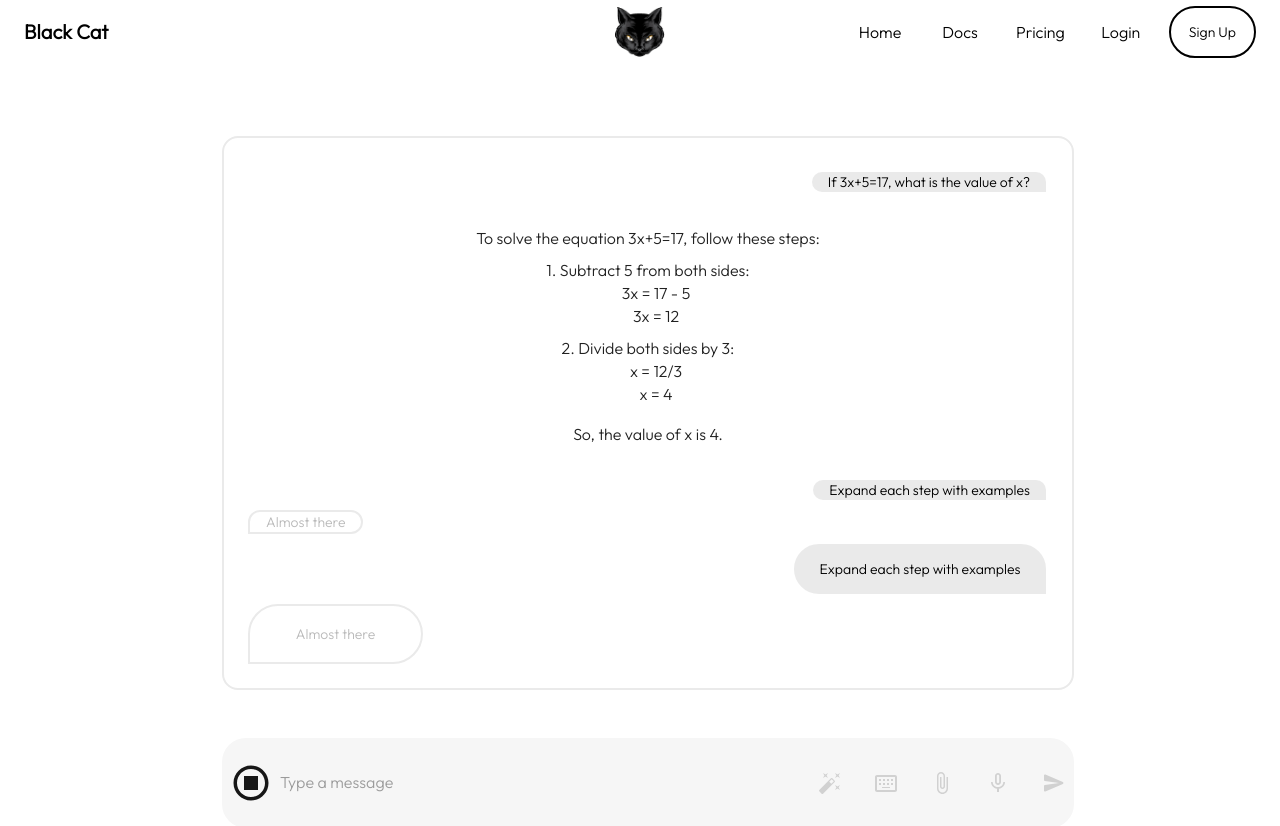
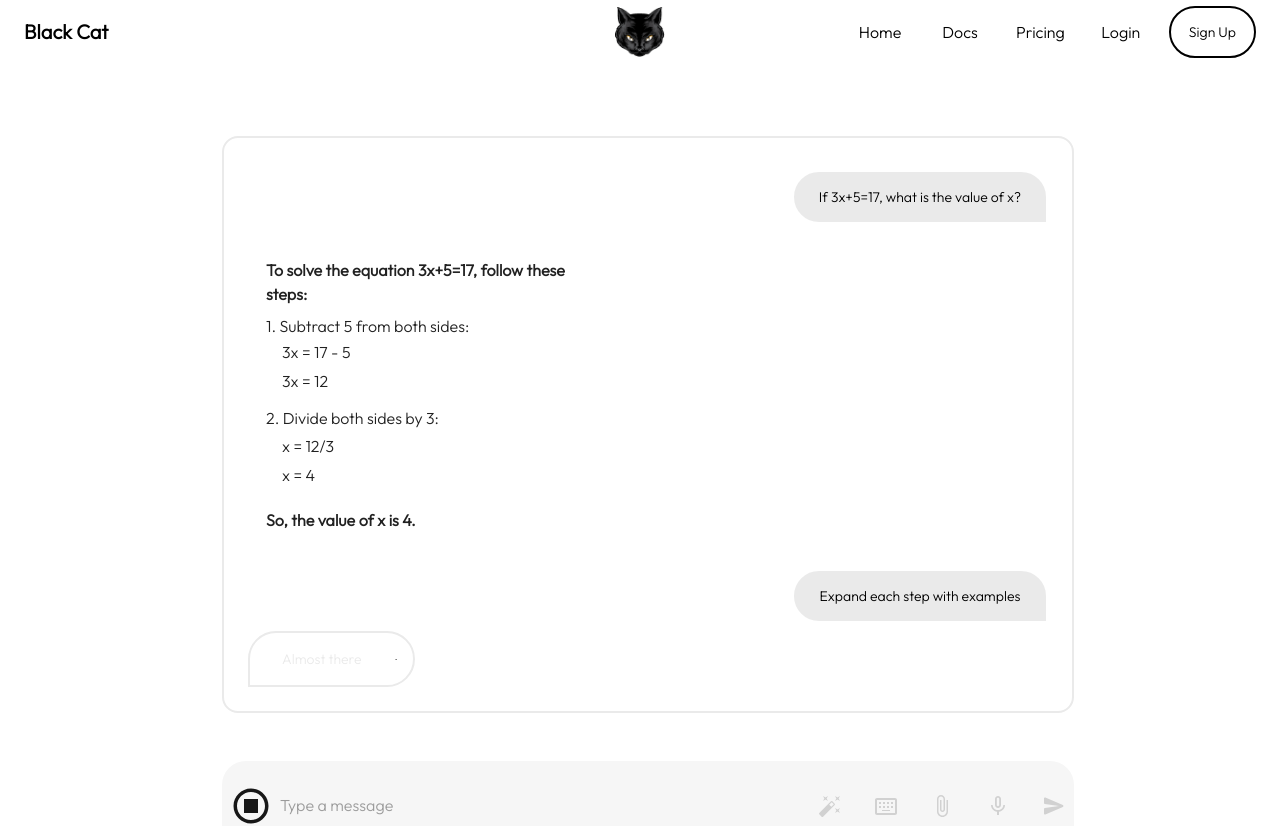
Before and after one commit to sithmiH/Black_Cat_AI_Chatbot, a React (Create React App) app in the folder frontend/: page /chat in a window 1280 px wide. Shown: the top 826 px of the page. Built offline with nearby package versions, Linux system fonts and the light colour scheme; some icons are missing.

Commit message:
complete chat screen

```diff
--- a/frontend/src/pages/ChatScreen.jsx
+++ b/frontend/src/pages/ChatScreen.jsx
@@ -1,6 +1,6 @@
 import React from "react";
 
-import { Box, Typography, Paper } from "@mui/material";
+import { Box, Typography, Paper, CircularProgress } from "@mui/material";
 
 import Prompt from "../components/Prompt";
 
@@ -24,6 +24,8 @@ const ChatScreen = () => {
         {/* Chat Bubble for Expand */}
         <Box
           sx={{
+            width: 252, // Chat bubble width
+            height: 50, // Chat bubble height
             bgcolor: "#EAEAEA", // Background color
             borderRadius: "50px 50px 0px 50px", // Rounded edges
             border: "2px solid #FFFFFF", // Border with white color
@@ -54,12 +56,19 @@ const ChatScreen = () => {
           sx={{
             padding: 2,
             marginBottom: 1,
+            textAlign: "left",
+            marginLeft: 0, // Align response to the left
+            marginRight: "auto", // Ensure it's left-aligned
+            width: 300, // Set bubble width
+            bgcolor: "#FFFFFF", // Background color for consistency
+            borderRadius: "50px 50px 50px 0px", // Rounded edges with flat left
+            border: "2px solid #FFFFFF", // White border
             wordWrap: "break-word",
           }}
         >
           <Typography
             variant="body1"
-            sx={{ mt: 2, fontWeight: "medium", fontSize: "16px" }}
+            sx={{ mt: 2, fontWeight: "bold", fontSize: "16px" }}
           >
             To solve the equation 3x+5=17, follow these steps:
           </Typography>
@@ -71,82 +80,50 @@ const ChatScreen = () => {
           </Typography>
           <Typography
             variant="body2"
-            sx={{ ml: 2, fontWeight: "light", fontSize: "16px" }}
+            sx={{
+              ml: 2,
+              fontWeight: "light",
+              fontSize: "16px",
+              lineHeight: 1.8,
+            }}
           >
             3x = 17 - 5 <br />
             3x = 12
           </Typography>
           <Typography
             variant="body1"
-            sx={{ mt: 1, fontWeight: "light", fontSize: "16px" }}
+            sx={{
+              mt: 1,
+              fontWeight: "light",
+              fontSize: "16px",
+              lineHeight: 1.8,
+            }}
           >
             2. Divide both sides by 3:
           </Typography>
           <Typography
             variant="body2"
-            sx={{ ml: 2, fontWeight: "light", fontSize: "16px" }}
+            sx={{
+              ml: 2,
+              fontWeight: "light",
+              fontSize: "16px",
+              lineHeight: 1.8,
+            }}
           >
             x = 12/3 <br />x = 4
           </Typography>
           <Typography
             variant="body1"
-            sx={{ mt: 2, fontWeight: "medium", fontSize: "16px" }}
+            sx={{
+              mt: 2,
+              fontWeight: "bold",
+              fontSize: "16px",
+              lineHeight: 1.8,
+            }}
           >
             So, the value of x is 4.
           </Typography>
         </Paper>
-
-        {/* Chat Bubble for Expand */}
-        <Box
-          sx={{
-            bgcolor: "#EAEAEA", // Background color
-            borderRadius: "50px 50px 0px 50px", // Rounded edges
-            border: "2px solid #FFFFFF", // Border with white color
-            display: "flex",
-            alignItems: "center",
-            justifyContent: "center",
-            mt: 1, // Margin on top for spacing
-            ml: "auto", // Align bubble to the right
-          }}
-        >
-          <Typography
-            variant="body2"
-            sx={{
-              textAlign: "center",
-              fontSize: "14px",
-              color: "#000", // Black text color
-              paddingX: 2, // Add padding inside bubble
-            }}
-          >
-            Expand each step with examples
-          </Typography>
-        </Box>
-
-        {/* Left Chat Bubble */}
-        <Box
-          sx={{
-            bgcolor: "#FFFFFF", // Background color
-            borderRadius: "50px 50px 50px 0px", // Rounded edges with flat edge on the left
-            border: "2px solid #EAEAEA", // Border with white color
-            display: "flex",
-            alignItems: "center",
-            justifyContent: "center",
-            mt: 1, // Margin on top for spacing
-            mr: "auto", // Align bubble to the left
-          }}
-        >
-          <Typography
-            variant="body2"
-            sx={{
-              textAlign: "center",
-              fontSize: "14px",
-              color: "#BABABA", // Black text color
-              paddingX: 2, // Add padding inside bubble
-            }}
-          >
-            Almost there
-          </Typography>
-        </Box>
 
         {/* Chat Bubble for Expand */}
         <Box
@@ -177,18 +154,27 @@ const ChatScreen = () => {
         </Box>
 
         {/* Left Chat Bubble */}
+
         <Box
           sx={{
-            width: 171, // Chat bubble width
-            height: 56, // Chat bubble height
             bgcolor: "#FFFFFF", // Background color
             borderRadius: "50px 50px 50px 0px", // Rounded edges with flat edge on the left
             border: "2px solid #EAEAEA", // Border with white color
             display: "flex",
             alignItems: "center",
+            padding: 2,
             justifyContent: "center",
             mt: 1, // Margin on top for spacing
             mr: "auto", // Align bubble to the left
+          }}
+        >
+          <Box
+            sx={{
+              flex: 1,
+              display: "flex",
+              flexDirection: "row",
+              justifyContent: "flex-end",
+              alignItems: "center",
             }}
           >
             <Typography
@@ -196,12 +182,23 @@ const ChatScreen = () => {
               sx={{
                 textAlign: "center",
                 fontSize: "14px",
-              color: "#BABABA", // Black text color
+                color: "#EAEAEA", // Black text color
                 paddingX: 2, // Add padding inside bubble
               }}
             >
               Almost there
             </Typography>
+            {/* <Box
+              component="img"
+              src="/assets/Label.png" // Replace with the actual image path
+              alt="Almost there"
+              sx={{
+                width: 24, // Set the width of the image
+                height: 24, // Set the height of the image
+              }}
+            /> */}
+            <CircularProgress size={20} color="#EAEAEA" />
+          </Box>
         </Box>
       </Box>
 
```
Also changed, not shown: frontend/public/assets/Label.png (added). Lines whose indentation alone changed are shown as unchanged.
